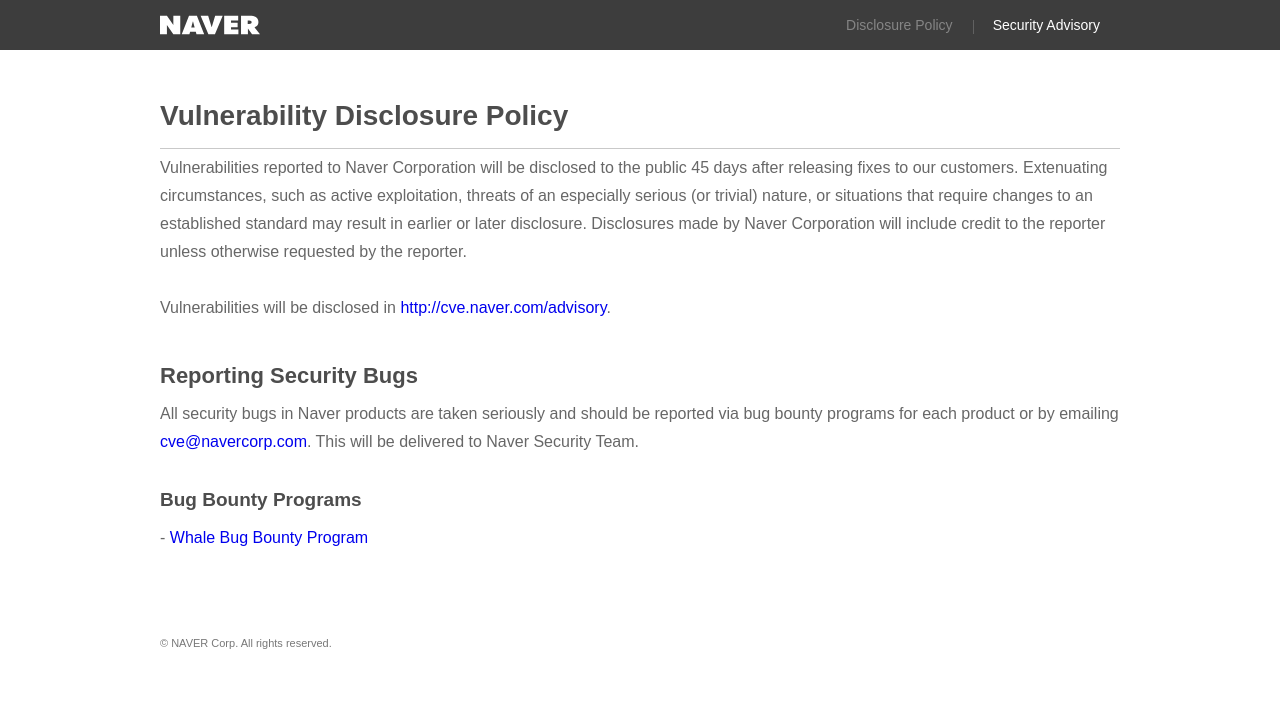
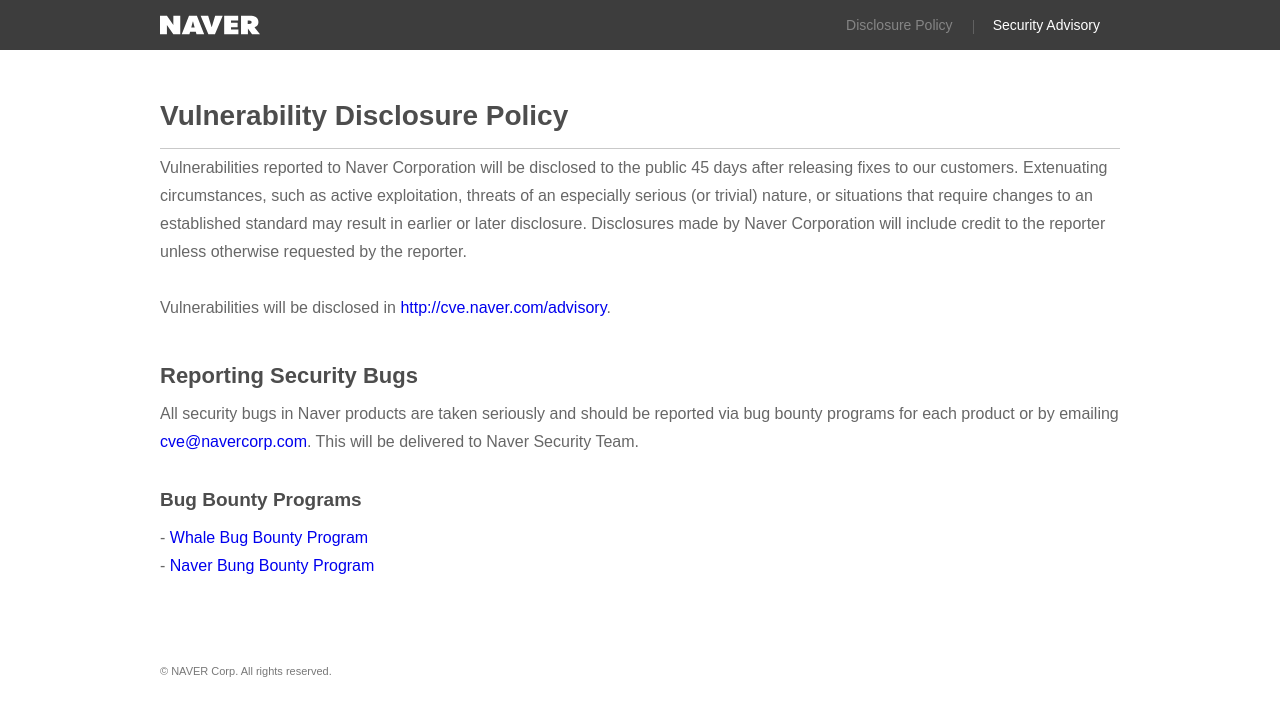
Before and after one commit to naver/security-advisory, a Jekyll site: the page built from index.html, in a window 1280 px wide. Shown: the top 716 px of the page. Built offline with Jekyll 4.4.1, drawn with Linux system fonts in a browser that asks for light colours.

Commit message:
Update index.html
add Naver Bung Bounty Program

```diff
--- a/index.html
+++ b/index.html
@@ -30,6 +30,9 @@
                     <p>
                     - <a href="https://bugbounty.whale.naver.com">Whale Bug Bounty Program</a>
                     </p>
+                    <p>
+                    - <a href="https://bugbounty.naver.com">Naver Bung Bounty Program</a>
+                    </p>
                 </li>
             </ul>
         </section>
```
